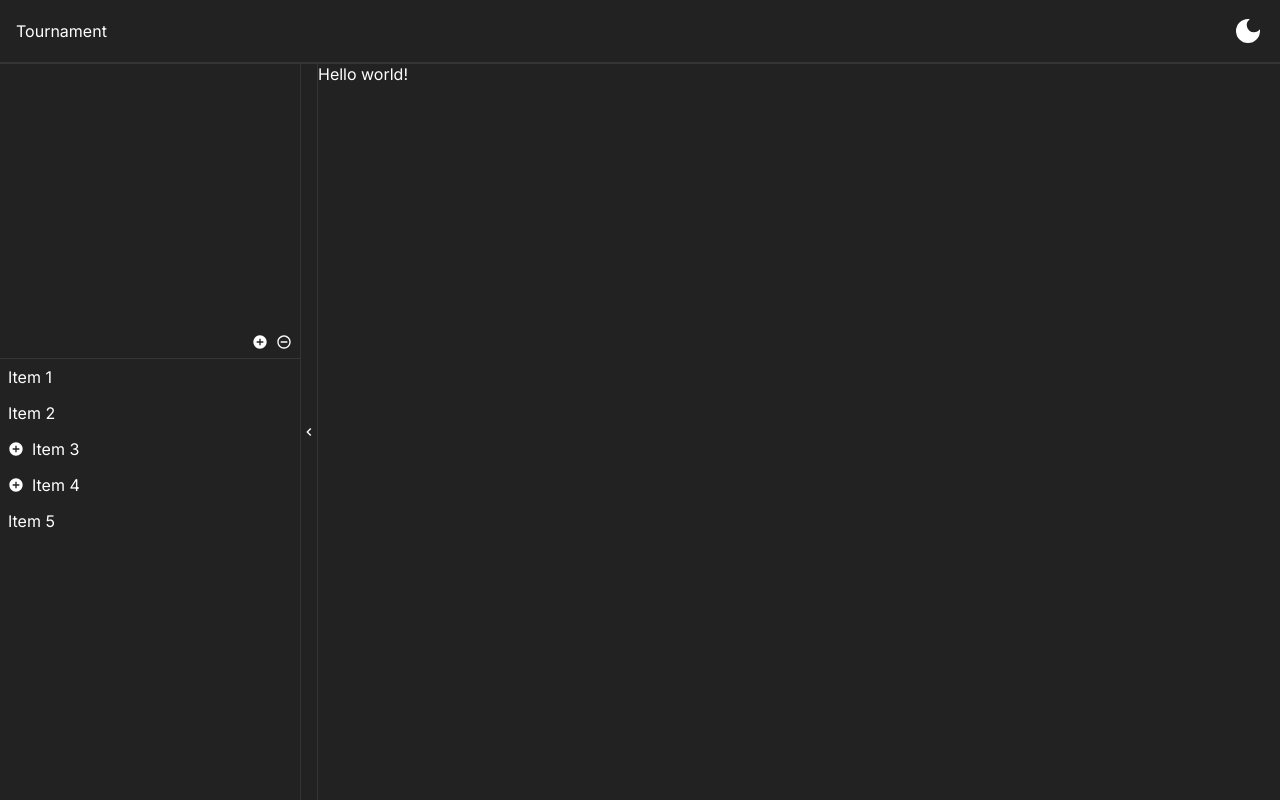
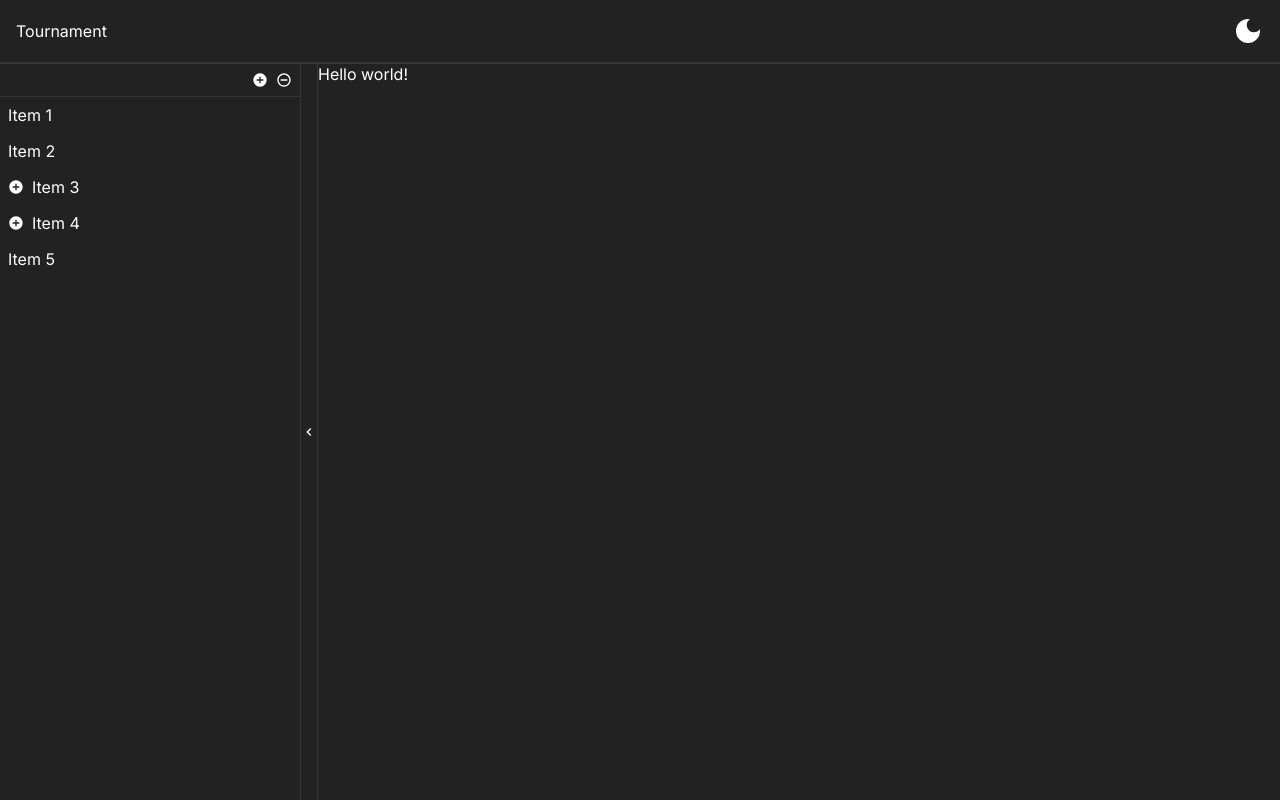
Before and after one commit to churpita/tournament, a React app in the folder client/: page / in a window 1280 px wide. Built offline with nearby package versions, Linux system fonts and the light colour scheme.

Commit message:
Switch to css grid, fix sidebar sizing

```diff
--- a/client/src/components/App.css
+++ b/client/src/components/App.css
@@ -1,9 +1,13 @@
 .app-container {
-    height: 100vh;
-    width: 100vw;
+    min-height: 100vh;
+    min-width: 100vw;
+    overflow: hidden;
     display: grid;
     grid-template-rows: 4rem 1fr;
-    overflow: hidden;
+    grid-template-columns: min-content 1fr;
+    grid-template-areas:
+        "header header"
+        "sidebar content";
     background: var(--theme-page-background);
     color: var(--theme-font-color);
 }
@@ -26,8 +30,6 @@
     --theme-font-color: black;
 }
 
-.body {
-    max-width: 1280px;
-    display: flex;
-    flex-direction: row;
+.content {
+    grid-area: content;
 }
--- a/client/src/components/App.tsx
+++ b/client/src/components/App.tsx
@@ -22,10 +22,8 @@ export const App = (): React.ReactNode => {
     return (
         <div className={`app-container ${theme}`}>
             <Header toggleTheme={themeToggler} />
-            <div className="body">
-                <Sidebar />
-                <div>Hello world!</div>
-            </div>
+            <Sidebar />
+            <div className="content">Hello world!</div>
         </div>
     );
 };
--- a/client/src/components/Header.module.css
+++ b/client/src/components/Header.module.css
@@ -1,4 +1,5 @@
 .header {
+    grid-area: header;
     display: flex;
     justify-content: space-between;
     align-items: center;
--- a/client/src/components/Sidebar.module.css
+++ b/client/src/components/Sidebar.module.css
@@ -1,8 +1,9 @@
 .sidebarContainer {
+    grid-area: sidebar;
+    height: calc(100vh - 4rem);
     background: var(--theme-page-background);
     display: flex;
     flex-direction: row;
-    align-items: center;
     transition: margin-left 0.25s;
 }
 
--- a/client/src/components/SidebarRows.module.css
+++ b/client/src/components/SidebarRows.module.css
@@ -1,5 +1,5 @@
 .sidebarList {
-    height: 100%;
+    height: calc(100% - 2rem);
     width: 300px;
     overflow-x: auto;
 }
```
